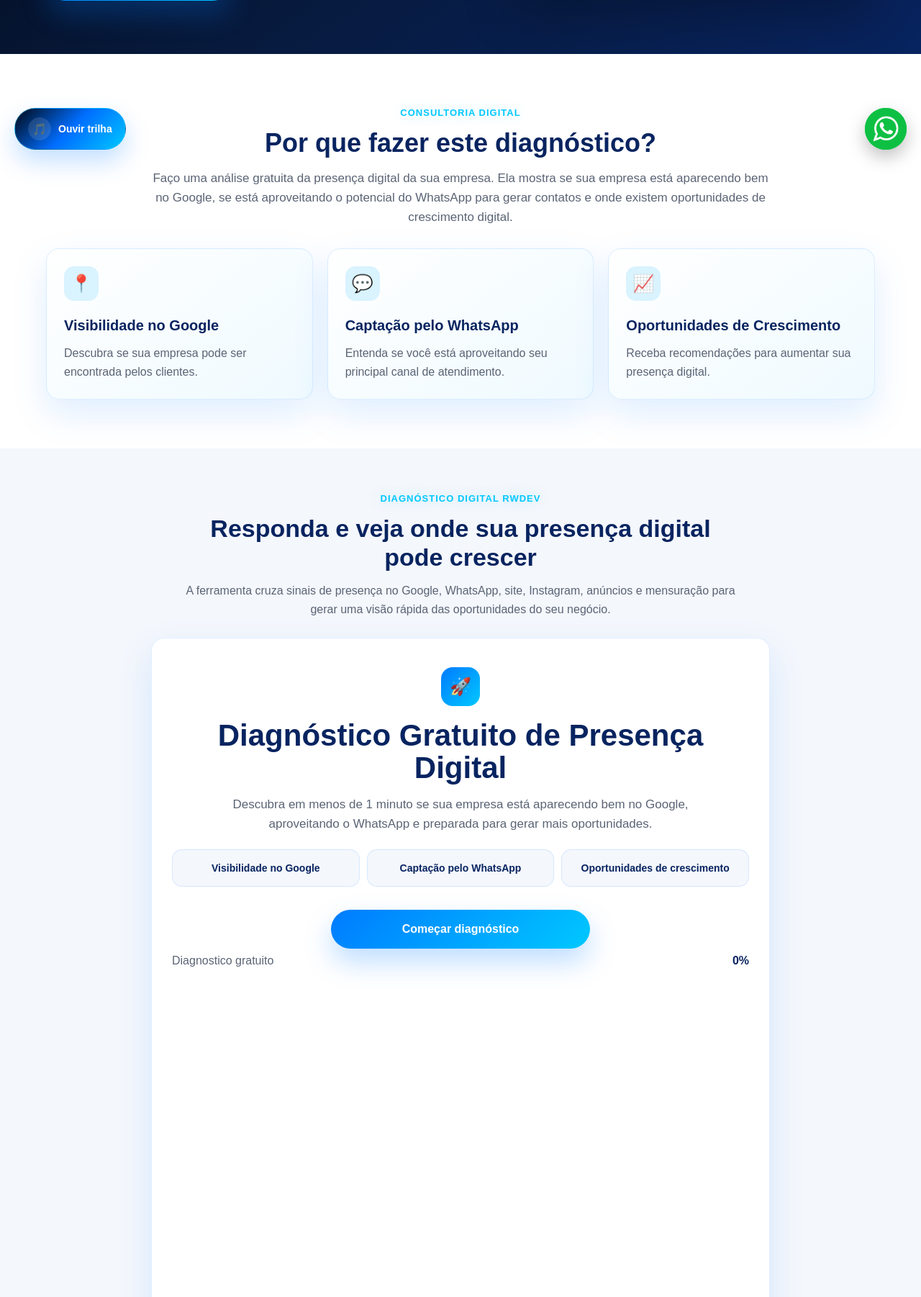
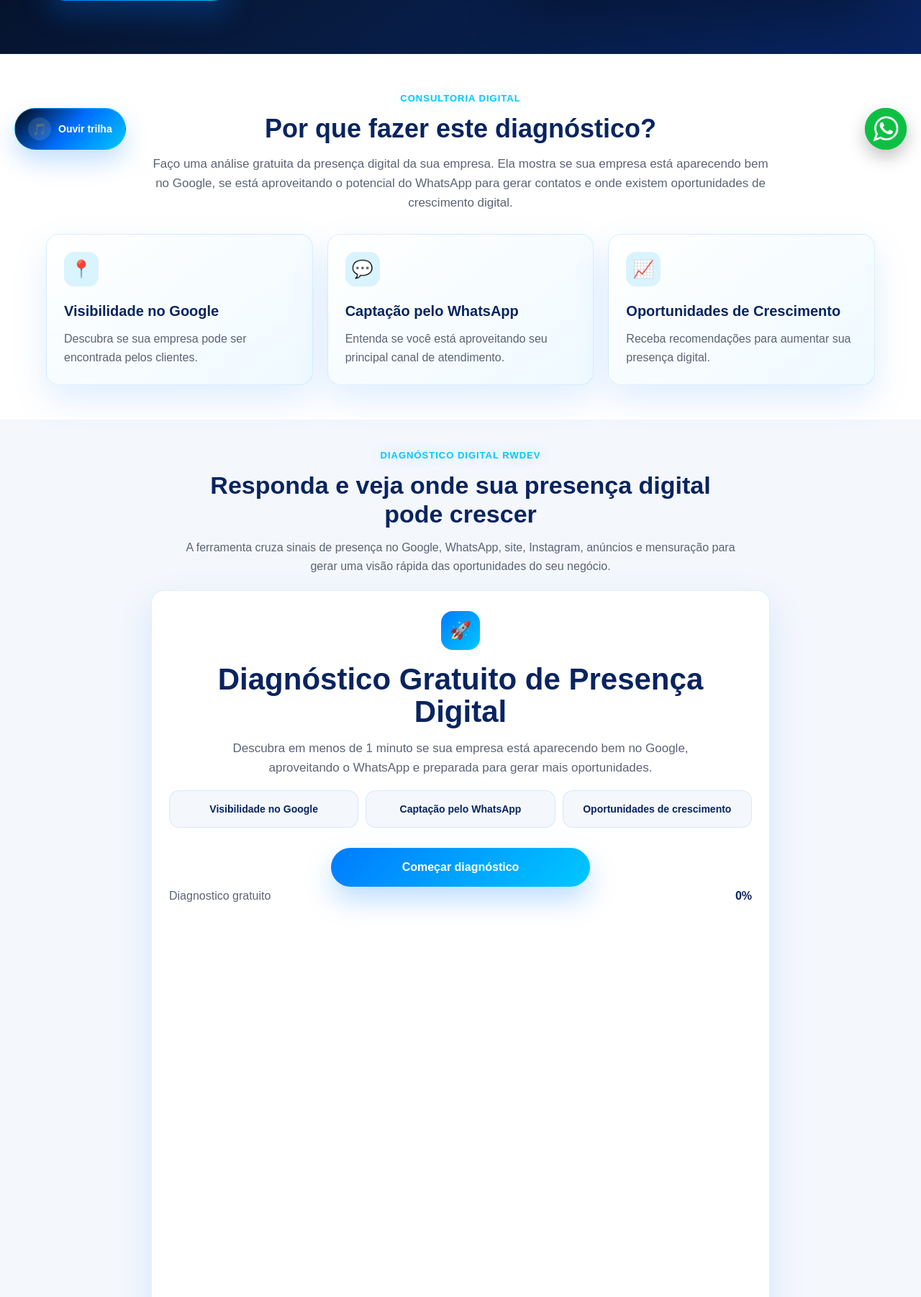
Before and after one commit to richardwendel/rwdev, a PHP site: page /diagnostico.html in a window 1280 px wide. Shown: the part 572-2374 px from the top of the page at 72% size. Run offline with PHP 8.4, Linux system fonts and the light colour scheme; data that the repository does not hold is empty.

Commit message:
Corrige espaco vazio no diagnostico

```diff
--- a/css/style.css
+++ b/css/style.css
@@ -2648,7 +2648,7 @@ body {
 
 .diagnostico-autoridade {
   background: var(--branco);
-  padding: 68px 0;
+  padding: 48px 0;
 }
 
 .diagnostico-autoridade-cabecalho {
@@ -2708,7 +2708,7 @@ body {
 
 .diagnostico-ferramenta {
   background: var(--cinza-claro);
-  padding: 56px 0;
+  padding: 36px 0 40px;
 }
 
 .diagnostico-layout {
@@ -2717,7 +2717,7 @@ body {
 }
 
 .diagnostico-intro {
-  margin: 0 auto 26px;
+  margin: 0 auto 20px;
   max-width: 780px;
   position: static;
   text-align: center;
@@ -2740,7 +2740,7 @@ body {
   border: 1px solid rgba(0, 123, 255, 0.12);
   border-radius: var(--radius);
   box-shadow: var(--sombra);
-  padding: 28px;
+  padding: 24px;
 }
 
 .diagnostico-card {
@@ -2831,7 +2831,7 @@ body {
 .diagnostico-inicio {
   align-content: center;
   justify-items: center;
-  padding: 12px 0 4px;
+  padding: 4px 0 0;
   text-align: center;
 }
 
@@ -2853,7 +2853,7 @@ body {
   display: grid;
   gap: 10px;
   grid-template-columns: repeat(3, minmax(0, 1fr));
-  margin: 22px 0 4px;
+  margin: 18px 0 0;
   width: 100%;
 }
 
@@ -2871,7 +2871,7 @@ body {
   border: 0;
   display: grid;
   gap: 14px;
-  padding: 18px 0 4px;
+  padding: 8px 0 0;
   text-align: center;
 }
 
@@ -3017,7 +3017,7 @@ body {
   align-content: center;
   display: grid;
   justify-items: center;
-  min-height: 260px;
+  min-height: 220px;
   text-align: center;
 }
 
@@ -3049,8 +3049,12 @@ body {
 }
 
 .diagnostico-resultado {
-  background: var(--branco);
-  padding: 74px 0;
+  background: var(--cinza-claro);
+  padding: 36px 0 42px;
+}
+
+.diagnostico-resultado[hidden] {
+  display: none !important;
 }
 
 .diagnostico-resultado-card {
@@ -3220,7 +3224,7 @@ body {
   }
 
   .diagnostico-autoridade {
-    padding: 54px 0;
+    padding: 40px 0;
   }
 
   .diagnostico-autoridade-cabecalho h2 {
```
